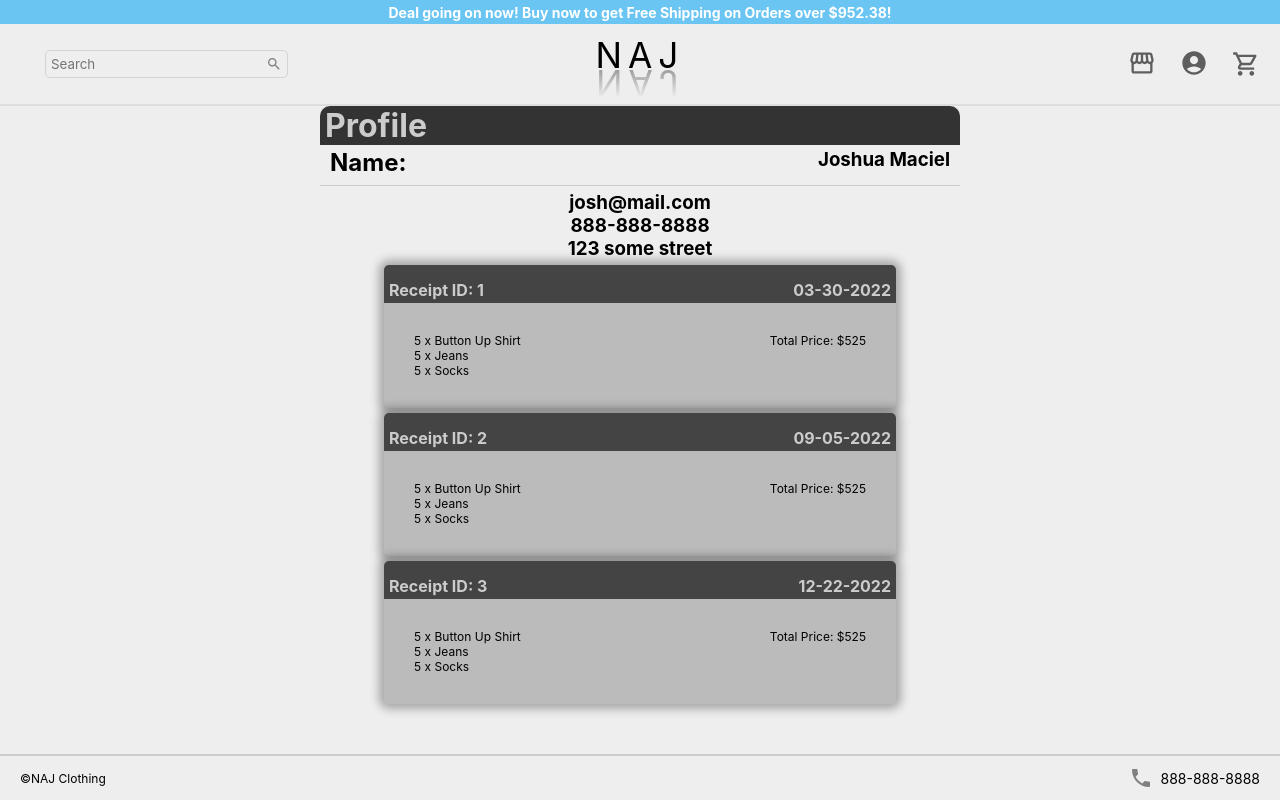
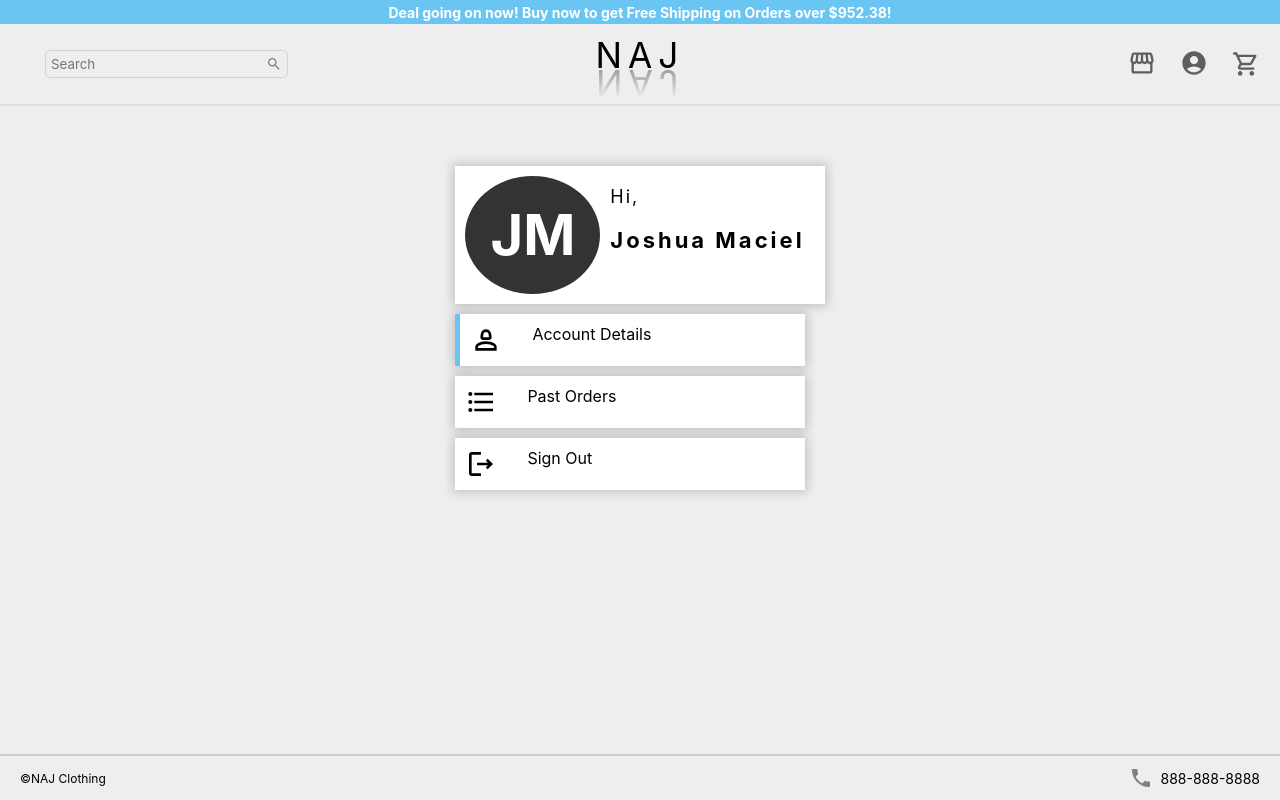
Before and after one commit to JoshM-Yoru/ecommerce-project, a React (Create React App) app: page /profile in a window 1280 px wide. Built offline with nearby package versions, Linux system fonts and the light colour scheme.

Commit message:
added profile components

```diff
--- /dev/null
+++ b/src/Components/ProfileNavigation/ProfileNavigation.tsx
@@ -0,0 +1,124 @@
+import React, { useContext, useState } from 'react'
+import styled, { keyframes } from 'styled-components'
+import { User, UserContextState } from '../../Types/User'
+import { Context } from "../../Context/UserContext";
+import Person2OutlinedIcon from '@mui/icons-material/Person2Outlined';
+import FormatListBulletedOutlinedIcon from '@mui/icons-material/FormatListBulletedOutlined';
+import LogoutOutlinedIcon from '@mui/icons-material/LogoutOutlined';
+
+const textAppear = keyframes`
+    0% {opacity: 0%},
+    100% {opacity: 100%},
+`
+const Container = styled.div`
+    margin-top: 50px;
+`
+const Greeting = styled.div`
+    display: flex;
+    background: white;
+    padding: 10px;
+    margin:10px;
+    box-shadow: 0 0 10px 2px rgba(0,0,0,.2);
+    animation: ${textAppear} 1s;
+`
+const GreetingIcon = styled.div`
+    background: #333;
+    padding: 25px;
+    border-radius: 50%;
+`
+const GreetingInitials = styled.p`
+    font-size: 3.5em;
+    font-weight: bold;
+    color: white;
+`
+const GreetingName = styled.div`
+    padding: 10px;
+`
+const Hi = styled.p`
+    font-size: 18px;
+    letter-spacing: 2px;
+`
+const Name = styled.p`
+    font-size: 22px;
+    font-weight: bold;
+    letter-spacing: 3px;
+`
+const Tabs = styled.button`
+    display: flex;
+    width: 350px;
+    background: white;
+    padding: 10px;
+    margin:10px;
+    border: none;
+    text-decoration: none;
+    cursor: pointer;
+    font-size: 16px;
+    box-shadow: 0 0 10px 2px rgba(0,0,0,.2);
+    animation: ${textAppear} 1s;
+    &:disabled {
+        background: white;
+        border-left: 5px solid #6bc5f2;
+        color: black;
+    };
+`
+const TabText = styled.div`
+    flex: 1;
+    display: flex;
+    align-items: center;
+    padding-left: 30px;
+`
+
+const ProfileNavigation: React.FC<User> = ({
+    id,
+    firstName,
+    lastName,
+    email,
+    phoneNumber,
+    address,
+    password,
+}) => {
+
+    const { updateUser, removeUser, currentTab, updateAccountTab } = useContext(Context) as UserContextState;
+
+
+    const handleTabClick = (e: React.MouseEvent) => {
+        updateAccountTab();
+    }
+
+    return (
+        <Container>
+            <Greeting>
+                <GreetingIcon>
+                    <GreetingInitials>{firstName[0].toUpperCase()}{lastName[0].toUpperCase()}</GreetingInitials>
+                </GreetingIcon>
+                <GreetingName>
+                    <Hi>Hi,</Hi>
+                    <br />
+                    <Name>
+                        {firstName[0].toUpperCase() + firstName.slice(1)} {lastName[0].toUpperCase() + lastName.slice(1)}
+                    </Name>
+                </GreetingName>
+            </Greeting>
+            <Tabs id='1' disabled={currentTab === '1'} onClick={handleTabClick} >
+                <Person2OutlinedIcon style={{ fontSize: '2em' }} />
+                <TabText>
+                    Account Details
+                </TabText>
+            </Tabs>
+            <Tabs id='2' disabled={currentTab === '2'} onClick={handleTabClick} >
+                <FormatListBulletedOutlinedIcon style={{ fontSize: '2em' }} />
+                <TabText>
+                    Past Orders
+                </TabText>
+            </Tabs>
+            <Tabs>
+                <LogoutOutlinedIcon style={{ fontSize: '2em' }} />
+                <TabText>
+                    Sign Out
+                </TabText>
+            </Tabs>
+        </Container>
+    )
+}
+
+export default ProfileNavigation
--- a/src/Components/UserProfile/UserProfile.tsx
+++ b/src/Components/UserProfile/UserProfile.tsx
@@ -4,6 +4,7 @@ import styled from "styled-components";
 import { Context } from "../../Context/UserContext";
 import { receipts } from "../../testReceipt";
 import { UserContextState, User } from "../../Types/User";
+import ProfileNavigation from "../ProfileNavigation/ProfileNavigation";
 import ReceiptCard from "../ReceiptCard/ReceiptCard";
 
 const Container = styled.div`
@@ -73,31 +74,32 @@ export const UserProfile: React.FC<User> = ({
     return (
         <Container>
             <Wrapper>
-                <TitleContainer>
-                    <Title>Profile</Title>
-                </TitleContainer>
-                <NameContainer>
-                    <NameTitleContainer>
-                        <NameTitle>Name:</NameTitle>
-                    </NameTitleContainer>
-                    <UserNameContainer>
-                        <UserName>{firstName} {lastName}</UserName>
-                    </UserNameContainer>
-                </NameContainer>
-                <h3>{email}</h3>
-                <h3>{phoneNumber}</h3>
-                <h3>{address}</h3>
-                <ReceiptContainer>
-                    {
-                        receipts.map((receipt) => {
-                            if (id === receipt.userId) {
-                                return (
-                                    <ReceiptCard key={receipt.receiptId} items={receipt.items} userId={receipt.userId} receiptId={receipt.receiptId} date={receipt.date} />
-                                )
-                            }
-                        })
-                    }
-                </ReceiptContainer>
+                <ProfileNavigation id={id} firstName={firstName} lastName={lastName} email={email} phoneNumber={phoneNumber} address={address} password={password} />
+                {/* <TitleContainer> */}
+                {/*     <Title>Profile</Title> */}
+                {/* </TitleContainer> */}
+                {/* <NameContainer> */}
+                {/*     <NameTitleContainer> */}
+                {/*         <NameTitle>Name:</NameTitle> */}
+                {/*     </NameTitleContainer> */}
+                {/*     <UserNameContainer> */}
+                {/*         <UserName>{firstName} {lastName}</UserName> */}
+                {/*     </UserNameContainer> */}
+                {/* </NameContainer> */}
+                {/* <h3>{email}</h3> */}
+                {/* <h3>{phoneNumber}</h3> */}
+                {/* <h3>{address}</h3> */}
+                {/* <ReceiptContainer> */}
+                {/*     { */}
+                {/*         receipts.map((receipt) => { */}
+                {/*             if (id === receipt.userId) { */}
+                {/*                 return ( */}
+                {/*                     <ReceiptCard key={receipt.receiptId} items={receipt.items} userId={receipt.userId} receiptId={receipt.receiptId} date={receipt.date} /> */}
+                {/*                 ) */}
+                {/*             } */}
+                {/*         }) */}
+                {/*     } */}
+                {/* </ReceiptContainer> */}
             </Wrapper>
         </Container>
     );
--- a/src/Context/UserContext.tsx
+++ b/src/Context/UserContext.tsx
@@ -10,6 +10,8 @@ export const Context = React.createContext<UserContextState | null>(null);
 
 export const UserProvider: React.FC<ProviderProps> = ({ children }) => {
     const [users, setUsers] = useState<User[]>([]);
+
+    const [currentTab, setCurrentTab] = useState<string>('1');
 
     const addUser = (user: User) => {
         const newUser: User = {
@@ -43,8 +45,14 @@ export const UserProvider: React.FC<ProviderProps> = ({ children }) => {
         setUsers(users.filter((user: User) => user.id !== id));
     };
 
+    const updateAccountTab = () => {
+        if (currentTab === '1') {
+            setCurrentTab('2');
+        } else { setCurrentTab('1') }
+    }
+
     return (
-        <Context.Provider value={{ users, addUser, updateUser, removeUser }}>
+        <Context.Provider value={{ users, addUser, updateUser, removeUser, currentTab, updateAccountTab }}>
             {children}
         </Context.Provider>
     );
--- a/src/Types/User.ts
+++ b/src/Types/User.ts
@@ -10,7 +10,9 @@ export interface User {
 
 export interface UserContextState {
     users: User[];
+    currentTab: string;
     addUser: (user: User) => void;
     updateUser: (id: number) => void;
     removeUser: (id: number) => void;
+    updateAccountTab: () => void;
 }
```
